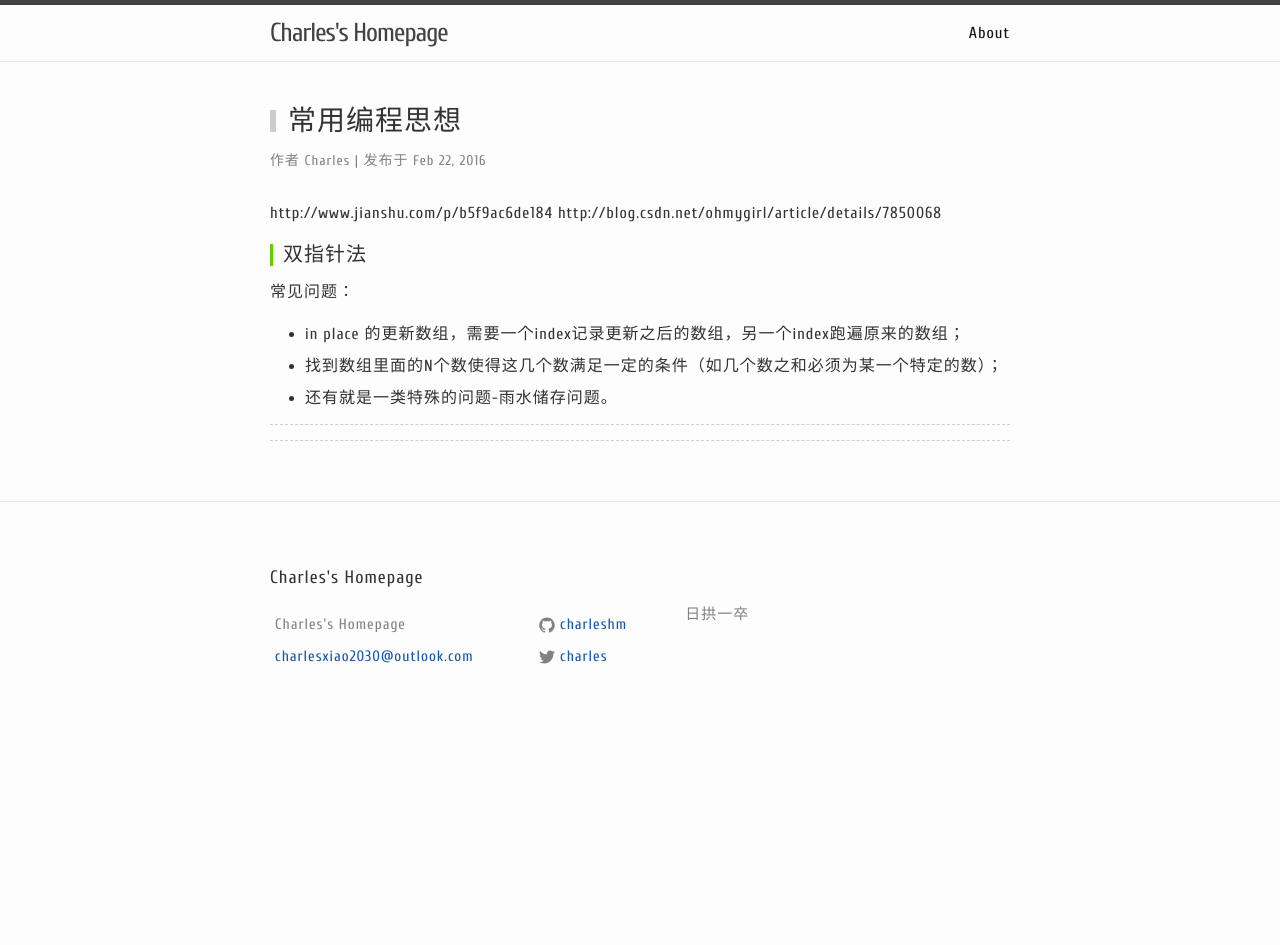
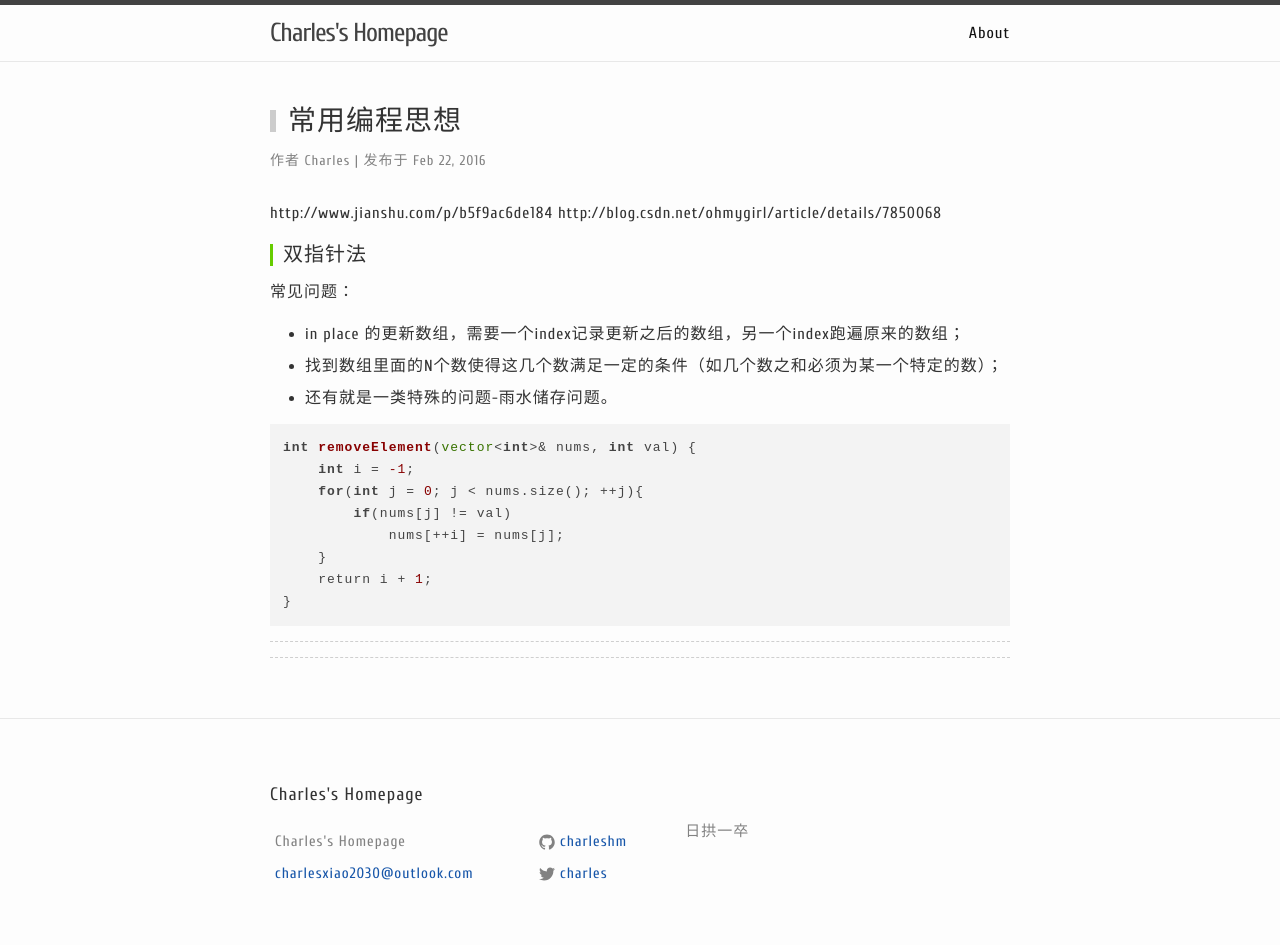
Before and after one commit to charleshm/charleshm.github.io, a Jekyll site: the page built from _posts/2016-02-22-Program-Thinking.md, in a window 1280 px wide. Built offline with Jekyll 4.4.1, drawn with Linux system fonts in a browser that asks for light colours; nearby versions of some CDN libraries; comment, search, counter and statistics services are not loaded; before the commit the page ends 900 px from its top, so only the background shows below that.

Commit message:
first blood

```diff
--- a/_posts/2016-02-22-Program-Thinking.md
+++ b/_posts/2016-02-22-Program-Thinking.md
@@ -15,3 +15,14 @@ http://blog.csdn.net/ohmygirl/article/details/7850068
 - in place 的更新数组，需要一个index记录更新之后的数组，另一个index跑遍原来的数组；
 - 找到数组里面的N个数使得这几个数满足一定的条件（如几个数之和必须为某一个特定的数）；
 - 还有就是一类特殊的问题-雨水储存问题。
+
+{% highlight c++ %}
+int removeElement(vector<int>& nums, int val) {
+    int i = -1;
+    for(int j = 0; j < nums.size(); ++j){
+        if(nums[j] != val)
+            nums[++i] = nums[j];
+    }
+    return i + 1;
+}
+{% endhighlight %}
```
